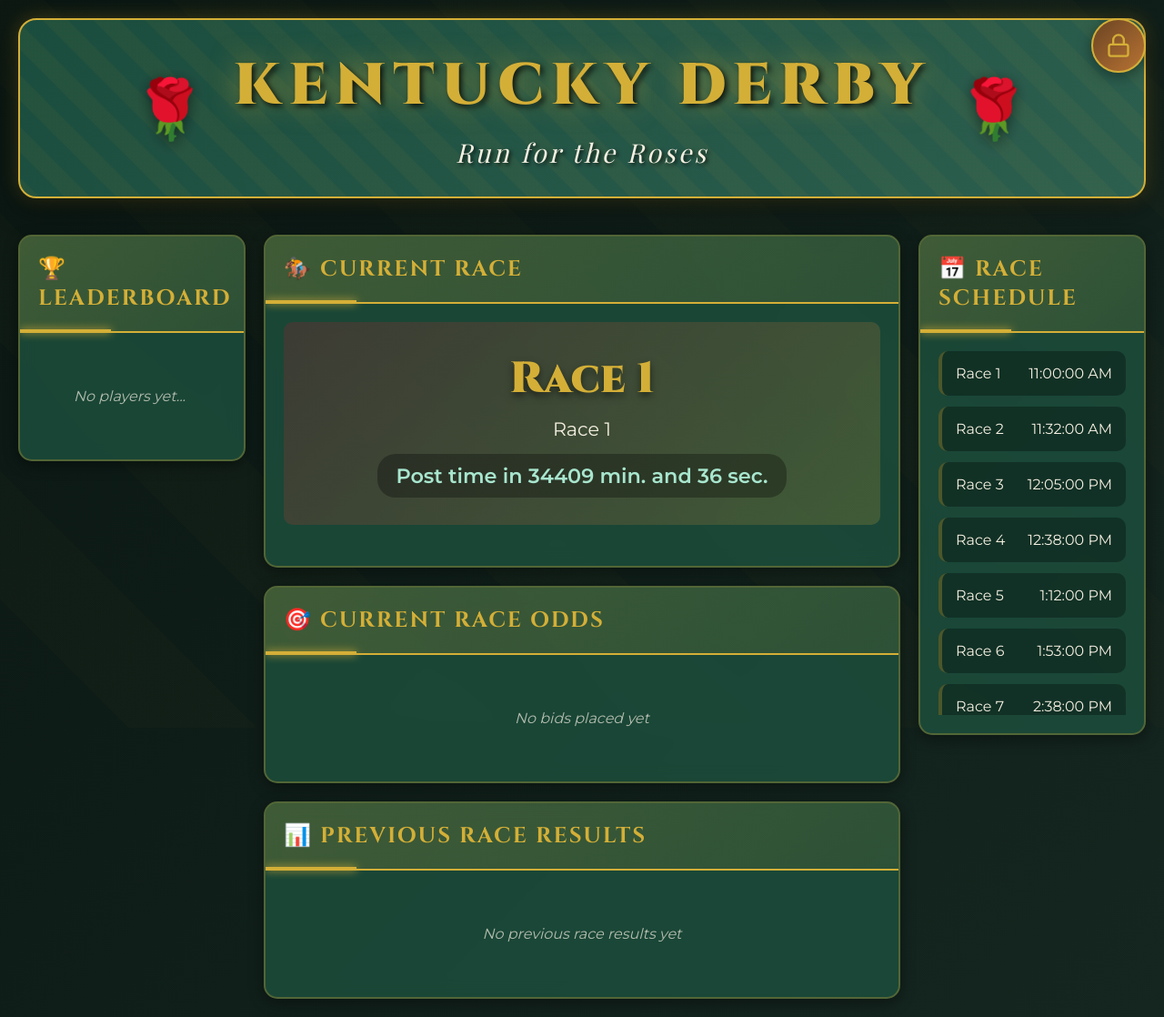
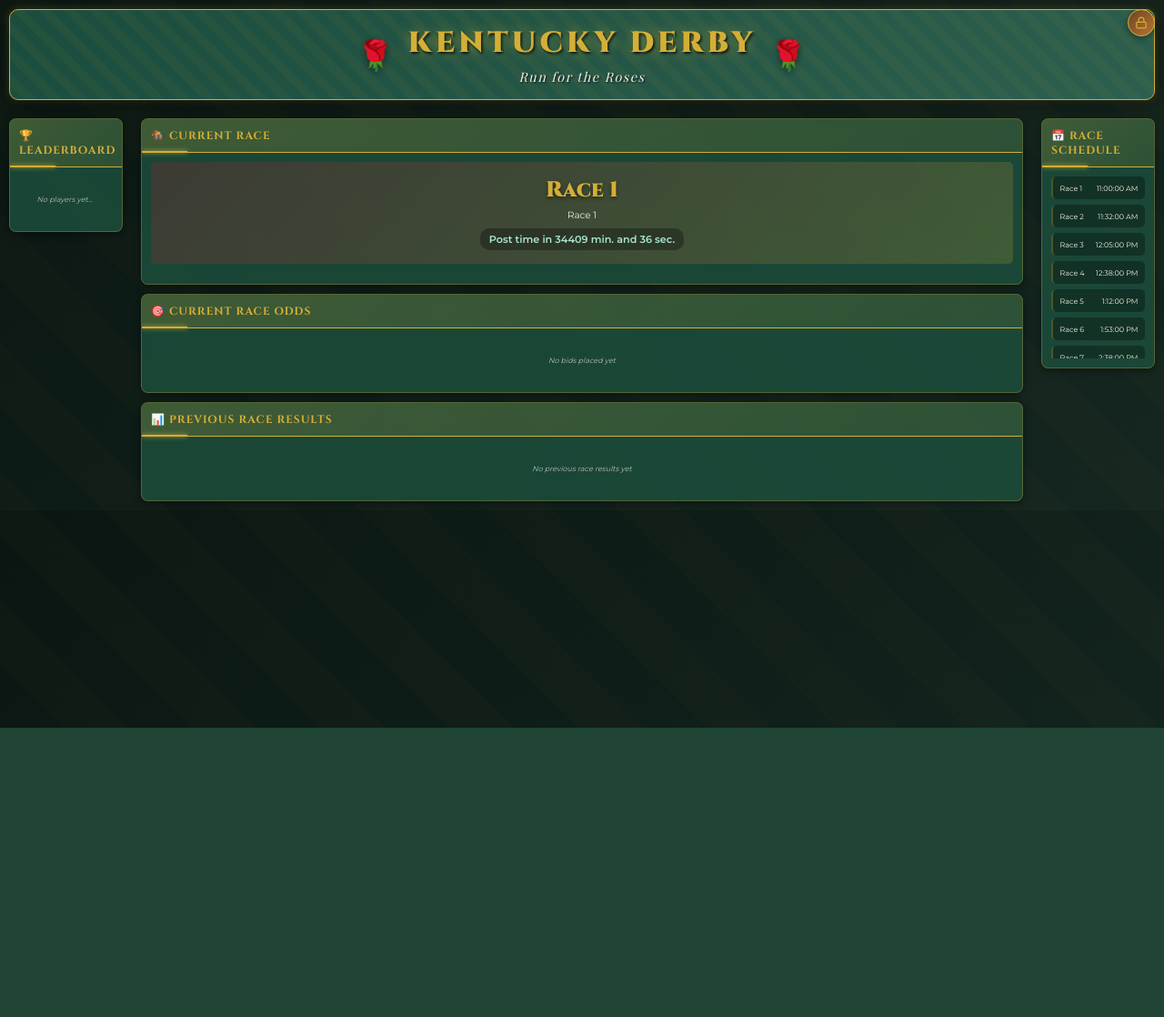
Before and after one commit to stringofQs/derby_bet, a Flask app: page / in a window 1280 px wide. Shown: the whole page at 91% size. After the commit the page ends 800 px from the top, so only its background shows below. Run offline with Flask 3, Linux system fonts and the light colour scheme; data that the repository does not hold is empty.

Commit message:
Adjustments to element sizes and distributions to more appropriately accomodate a large screen size

```diff
--- a/derby_bet/src/static/css/style.css
+++ b/derby_bet/src/static/css/style.css
@@ -46,6 +46,7 @@ body {
     min-height: 100vh;
     overflow-x: hidden;
     position: relative;
+    zoom: 50%;
 }
 
 /* Decorative Background Pattern */
@@ -69,7 +70,7 @@ body::before {
 }
 
 .container {
-    max-width: 1920px;
+    max-width: 3800px;
     margin: 0 auto;
     padding: 20px;
     position: relative;
@@ -402,8 +403,8 @@ body::before {
 
 .dashboard-layout {
     display: grid;
-    grid-template-columns: 300px 1fr 300px;
-    gap: 20px;
+    grid-template-columns: 600px 1fr 600px;
+    gap: 40px;
 }
 
 /* ============================================================================
```
